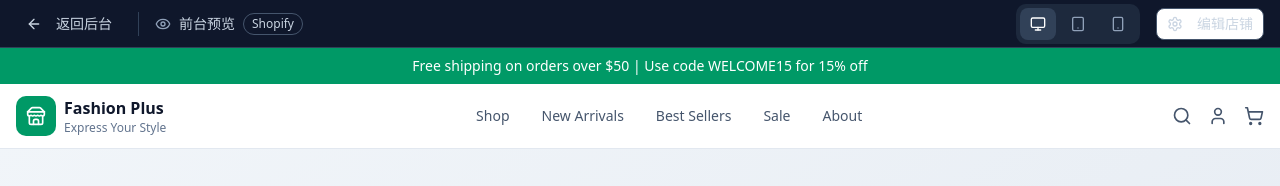
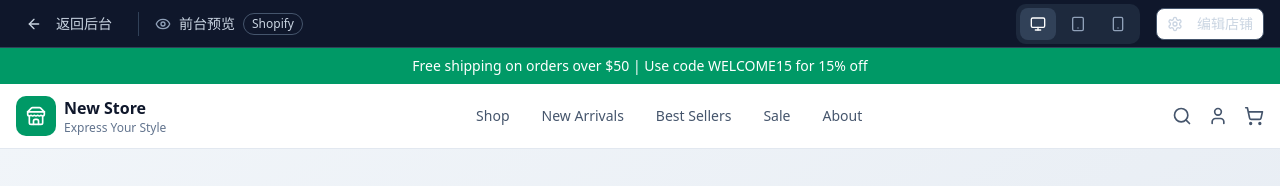
Before and after one commit to ZBCs-StudioCr-CN/ecommerce-training-platform, a Next.js app: page /student/practice/preview/1 in a window 1280 px wide. Shown: the top 186 px of the page. Built offline with nearby package versions, Linux system fonts and the light colour scheme.

Commit message:
fix: 修复店铺预览页面读取错误店铺数据的问题

```diff
--- a/src/app/student/practice/preview/[id]/page.tsx
+++ b/src/app/student/practice/preview/[id]/page.tsx
@@ -1,6 +1,6 @@
 'use client';
 
-import { useState } from 'react';
+import { useState, useEffect } from 'react';
 import { useParams, useRouter } from 'next/navigation';
 import Link from 'next/link';
 import {
@@ -211,40 +211,80 @@ const platformThemes = {
   },
 };
 
-// 模拟店铺数据
-const mockStoreData: Record<string, any> = {
-  'store-1': {
-    name: '潮流服饰旗舰店',
+// localStorage存储Key
+const STORES_STORAGE_KEY = 'practice_stores';
+
+// 默认店铺模板数据（用于新创建的店铺）
+const defaultStoreTemplates: Record<string, any> = {
+  taobao: {
+    name: '新店铺',
     platform: 'taobao',
-    slogan: '时尚前沿，品质生活',
+    slogan: '品质生活，从这里开始',
     products: [
       { id: '1', title: '2024夏季新款连衣裙 优雅气质修身显瘦中长款', price: 299, originalPrice: 599, sales: 1280, rating: 4.8, reviews: 256, stock: 50, tags: ['新品', '热销'] },
       { id: '2', title: '纯棉休闲T恤 简约百搭款 纯色短袖上衣', price: 99, originalPrice: 199, sales: 2560, rating: 4.9, reviews: 512, stock: 100, tags: ['热销'] },
       { id: '3', title: '高腰牛仔裤 显瘦修身 直筒长裤女', price: 199, originalPrice: 399, sales: 890, rating: 4.7, reviews: 178, stock: 30, tags: [] },
       { id: '4', title: '针织开衫外套 春秋薄款 V领修身', price: 159, originalPrice: 299, sales: 678, rating: 4.8, reviews: 136, stock: 45, tags: ['新品'] },
-      { id: '5', title: '西装裤直筒 职场通勤 高腰显瘦', price: 179, originalPrice: 359, sales: 456, rating: 4.6, reviews: 91, stock: 60, tags: [] },
-      { id: '6', title: '雪纺衬衫女 气质优雅 宽松显瘦', price: 139, originalPrice: 279, sales: 890, rating: 4.7, reviews: 178, stock: 80, tags: ['热销'] },
-      { id: '7', title: '网纱半身裙 夏季新款 A字裙显瘦', price: 129, originalPrice: 259, sales: 567, rating: 4.5, reviews: 113, stock: 55, tags: [] },
-      { id: '8', title: '休闲运动裤 宽松显瘦 束脚长裤', price: 149, originalPrice: 299, sales: 789, rating: 4.8, reviews: 158, stock: 70, tags: [] },
     ],
-    categories: ['连衣裙', 'T恤', '裤装', '外套', '衬衫', '套装', '半身裙', '运动装'],
+    categories: ['连衣裙', 'T恤', '裤装', '外套', '衬衫', '套装'],
   },
-  'store-2': {
-    name: 'TechGadget Store',
+  pdd: {
+    name: '新店铺',
+    platform: 'pdd',
+    slogan: '拼着买，更便宜',
+    products: [
+      { id: '1', title: '百亿补贴 纯棉T恤男女同款', price: 29.9, originalPrice: 99, sales: 50000, rating: 4.8, reviews: 10000, stock: 500, tags: ['百亿补贴'] },
+      { id: '2', title: '爆款牛仔裤 高腰显瘦', price: 49.9, originalPrice: 199, sales: 30000, rating: 4.7, reviews: 6000, stock: 300, tags: ['热销'] },
+      { id: '3', title: '夏季连衣裙 气质优雅', price: 59.9, originalPrice: 299, sales: 25000, rating: 4.9, reviews: 5000, stock: 200, tags: ['秒杀'] },
+    ],
+    categories: ['服饰', '鞋包', '美妆', '家居', '食品', '数码'],
+  },
+  douyin: {
+    name: '新店铺',
+    platform: 'douyin',
+    slogan: '发现好物，分享生活',
+    products: [
+      { id: '1', title: '抖音爆款 网红连衣裙', price: 168, originalPrice: 299, sales: 8000, rating: 4.9, reviews: 1600, stock: 100, tags: ['直播热卖'] },
+      { id: '2', title: '短视频推荐 休闲套装', price: 138, originalPrice: 258, sales: 6500, rating: 4.8, reviews: 1300, stock: 80, tags: ['爆款'] },
+      { id: '3', title: '达人同款 潮流卫衣', price: 198, originalPrice: 358, sales: 4200, rating: 4.7, reviews: 840, stock: 60, tags: ['新品'] },
+    ],
+    categories: ['推荐', '服饰', '美妆', '食品', '家居', '数码'],
+  },
+  amazon: {
+    name: 'New Store',
     platform: 'amazon',
-    slogan: 'Quality Tech, Better Life',
+    slogan: 'Shop Quality Products',
     products: [
       { id: '1', title: 'Wireless Bluetooth Earbuds Pro with Active Noise Cancelling', price: 29.99, originalPrice: 49.99, sales: 4560, rating: 4.5, reviews: 892, stock: 200, tags: ['Best Seller'] },
       { id: '2', title: 'Silicone Phone Case for iPhone 15 Pro Max - Shockproof', price: 9.99, originalPrice: 19.99, sales: 8920, rating: 4.3, reviews: 1784, stock: 500, tags: ['Best Seller'] },
       { id: '3', title: 'USB-C Fast Charging Cable 3-Pack - 6ft Nylon Braided', price: 14.99, originalPrice: 24.99, sales: 6780, rating: 4.4, reviews: 1356, stock: 300, tags: [] },
-      { id: '4', title: 'Portable Power Bank 20000mAh - Fast Charging', price: 39.99, originalPrice: 59.99, sales: 2340, rating: 4.6, reviews: 468, stock: 150, tags: ['Prime'] },
-      { id: '5', title: 'Wireless Charging Pad - Compatible with All Qi Devices', price: 19.99, originalPrice: 34.99, sales: 3450, rating: 4.4, reviews: 690, stock: 180, tags: [] },
-      { id: '6', title: 'Bluetooth Speaker Portable - Waterproof IPX7', price: 24.99, originalPrice: 44.99, sales: 2180, rating: 4.7, reviews: 436, stock: 120, tags: ['Prime'] },
     ],
-    categories: ['Audio', 'Phone Accessories', 'Chargers', 'Power Banks', 'Smart Home', 'Speakers'],
+    categories: ['Electronics', 'Fashion', 'Home', 'Beauty', 'Sports', 'Toys'],
   },
-  'store-3': {
-    name: 'Fashion Plus',
+  shopee: {
+    name: '新店铺',
+    platform: 'shopee',
+    slogan: 'Shopee - 享受购物的乐趣',
+    products: [
+      { id: '1', title: '韩国进口护肤品套装 保湿补水', price: 128, originalPrice: 258, sales: 3500, rating: 4.8, reviews: 700, stock: 150, tags: ['热卖'] },
+      { id: '2', title: '日系简约双肩包 大容量通勤', price: 89, originalPrice: 168, sales: 2800, rating: 4.7, reviews: 560, stock: 100, tags: ['新品'] },
+      { id: '3', title: '泰式风格连衣裙 夏季新款', price: 68, originalPrice: 138, sales: 4200, rating: 4.6, reviews: 840, stock: 80, tags: ['秒杀'] },
+    ],
+    categories: ['美妆', '服饰', '鞋包', '数码', '家居', '食品'],
+  },
+  lazada: {
+    name: '新店铺',
+    platform: 'lazada',
+    slogan: 'Lazada - 品质生活，轻松购物',
+    products: [
+      { id: '1', title: '东南亚风格休闲裤 宽松舒适', price: 79, originalPrice: 158, sales: 3200, rating: 4.7, reviews: 640, stock: 120, tags: ['热卖'] },
+      { id: '2', title: '轻便运动鞋 透气防滑', price: 129, originalPrice: 259, sales: 2500, rating: 4.8, reviews: 500, stock: 90, tags: ['新品'] },
+      { id: '3', title: '防晒衣 轻薄透气 夏季必备', price: 59, originalPrice: 119, sales: 5800, rating: 4.6, reviews: 1160, stock: 200, tags: ['爆款'] },
+    ],
+    categories: ['服饰', '鞋靴', '箱包', '运动', '家居', '美妆'],
+  },
+  shopify: {
+    name: 'New Store',
     platform: 'shopify',
     slogan: 'Express Your Style',
     products: [
@@ -252,25 +292,79 @@ const mockStoreData: Record<string, any> = {
       { id: '2', title: 'Casual Cotton Top', price: 29.99, originalPrice: 49.99, sales: 4560, rating: 4.7, reviews: 912, stock: 150, tags: ['Best Seller'] },
       { id: '3', title: 'Classic Denim Jeans', price: 59.99, originalPrice: 89.99, sales: 1780, rating: 4.6, reviews: 356, stock: 60, tags: [] },
       { id: '4', title: 'Elegant Blouse', price: 39.99, originalPrice: 69.99, sales: 1230, rating: 4.8, reviews: 246, stock: 90, tags: ['New'] },
-      { id: '5', title: 'Cozy Cardigan', price: 44.99, originalPrice: 74.99, sales: 890, rating: 4.5, reviews: 178, stock: 70, tags: [] },
-      { id: '6', title: 'Stylish Skirt', price: 34.99, originalPrice: 59.99, sales: 1560, rating: 4.7, reviews: 312, stock: 85, tags: ['Best Seller'] },
-      { id: '7', title: 'Silk Scarf', price: 24.99, originalPrice: 44.99, sales: 890, rating: 4.6, reviews: 178, stock: 100, tags: [] },
-      { id: '8', title: 'Leather Belt', price: 19.99, originalPrice: 39.99, sales: 1120, rating: 4.4, reviews: 224, stock: 120, tags: [] },
     ],
-    categories: ['Dresses', 'Tops', 'Pants', 'Skirts', 'Outerwear', 'Accessories', 'New Arrivals', 'Sale'],
+    categories: ['Dresses', 'Tops', 'Pants', 'Skirts', 'Outerwear', 'Accessories'],
+  },
+  shoplazza: {
+    name: '新店铺',
+    platform: 'shoplazza',
+    slogan: '跨境电商，从店匠开始',
+    products: [
+      { id: '1', title: '北欧风格连衣裙 简约设计', price: 189, originalPrice: 358, sales: 1800, rating: 4.8, reviews: 360, stock: 80, tags: ['新品'] },
+      { id: '2', title: '纯棉T恤 男女同款 百搭款', price: 99, originalPrice: 198, sales: 3200, rating: 4.7, reviews: 640, stock: 150, tags: ['热卖'] },
+      { id: '3', title: '设计师款外套 春秋新款', price: 399, originalPrice: 698, sales: 980, rating: 4.9, reviews: 196, stock: 50, tags: ['设计师'] },
+    ],
+    categories: ['新品', '热卖', '女装', '男装', '配饰', '设计师'],
+  },
+  woocommerce: {
+    name: '新店铺',
+    platform: 'woocommerce',
+    slogan: 'Powered by WooCommerce',
+    products: [
+      { id: '1', title: 'Premium WordPress Theme', price: 59, originalPrice: 99, sales: 4500, rating: 4.8, reviews: 900, stock: 999, tags: ['Popular'] },
+      { id: '2', title: 'E-commerce Plugin Bundle', price: 79, originalPrice: 149, sales: 3200, rating: 4.7, reviews: 640, stock: 999, tags: ['Best Seller'] },
+      { id: '3', title: 'Website Security Package', price: 29, originalPrice: 59, sales: 5600, rating: 4.6, reviews: 1120, stock: 999, tags: ['New'] },
+    ],
+    categories: ['Themes', 'Plugins', 'Services', 'Support', 'Customization'],
   },
 };
+
+// 从localStorage获取店铺数据
+function getStoreData(storeId: string): any {
+  if (typeof window === 'undefined') {
+    return defaultStoreTemplates['shopify'];
+  }
+
+  try {
+    const savedStores = localStorage.getItem(STORES_STORAGE_KEY);
+    if (savedStores) {
+      const stores = JSON.parse(savedStores);
+      const storeInfo = stores.find((s: any) => s.id === storeId);
+
+      if (storeInfo) {
+        const template = defaultStoreTemplates[storeInfo.platform] || defaultStoreTemplates['shopify'];
+        return {
+          ...template,
+          name: storeInfo.name,
+          platform: storeInfo.platform,
+        };
+      }
+    }
+  } catch (e) {
+    console.error('Failed to load store data:', e);
+  }
+
+  return defaultStoreTemplates['shopify'];
+}
 
 export default function StorePreviewPage() {
   const params = useParams();
   const router = useRouter();
   const storeId = params.id as string;
 
-  const [store] = useState(mockStoreData[storeId as keyof typeof mockStoreData] || mockStoreData['store-3']);
+  const [store, setStore] = useState(() => getStoreData(storeId));
+  const [isLoading, setIsLoading] = useState(true);
   const [viewMode, setViewMode] = useState<'desktop' | 'tablet' | 'mobile'>('desktop');
   const [selectedCategory, setSelectedCategory] = useState<string>('all');
   const [cartCount, setCartCount] = useState(0);
   const [searchQuery, setSearchQuery] = useState('');
+
+  // 客户端加载店铺数据
+  useEffect(() => {
+    const storeData = getStoreData(storeId);
+    setStore(storeData);
+    setIsLoading(false);
+  }, [storeId]);
 
   const theme = platformThemes[store.platform as keyof typeof platformThemes] || platformThemes.shopify;
 
```
